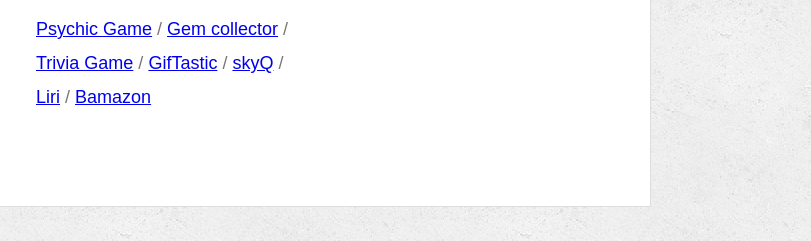
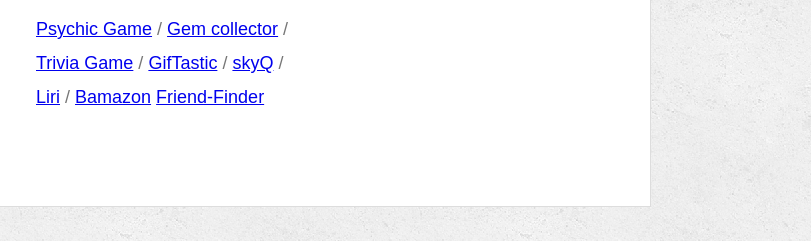
Before and after one commit to Andosbor/Responsive-Portfolio, a plain HTML site: page portfolio.html in a window 1280 px wide. Shown: the part 894-1135 px from the top of the page, 469-1280 px from the left. Drawn offline with Linux system fonts and the light colour scheme.

Commit message:
added friend-finder

```diff
--- a/portfolio.html
+++ b/portfolio.html
@@ -61,6 +61,7 @@
         <a href="https://github.com/Andosbor/project_number_one">skyQ</a> /
         <a href="https://github.com/Andosbor/liri-node-app">Liri</a> /
         <a href="https://github.com/Andosbor/bamazon">Bamazon</a>
+        <a href="https://github.com/Andosbor/Friend-Finder">Friend-Finder</a>
       </div>
 
     </section>
```
